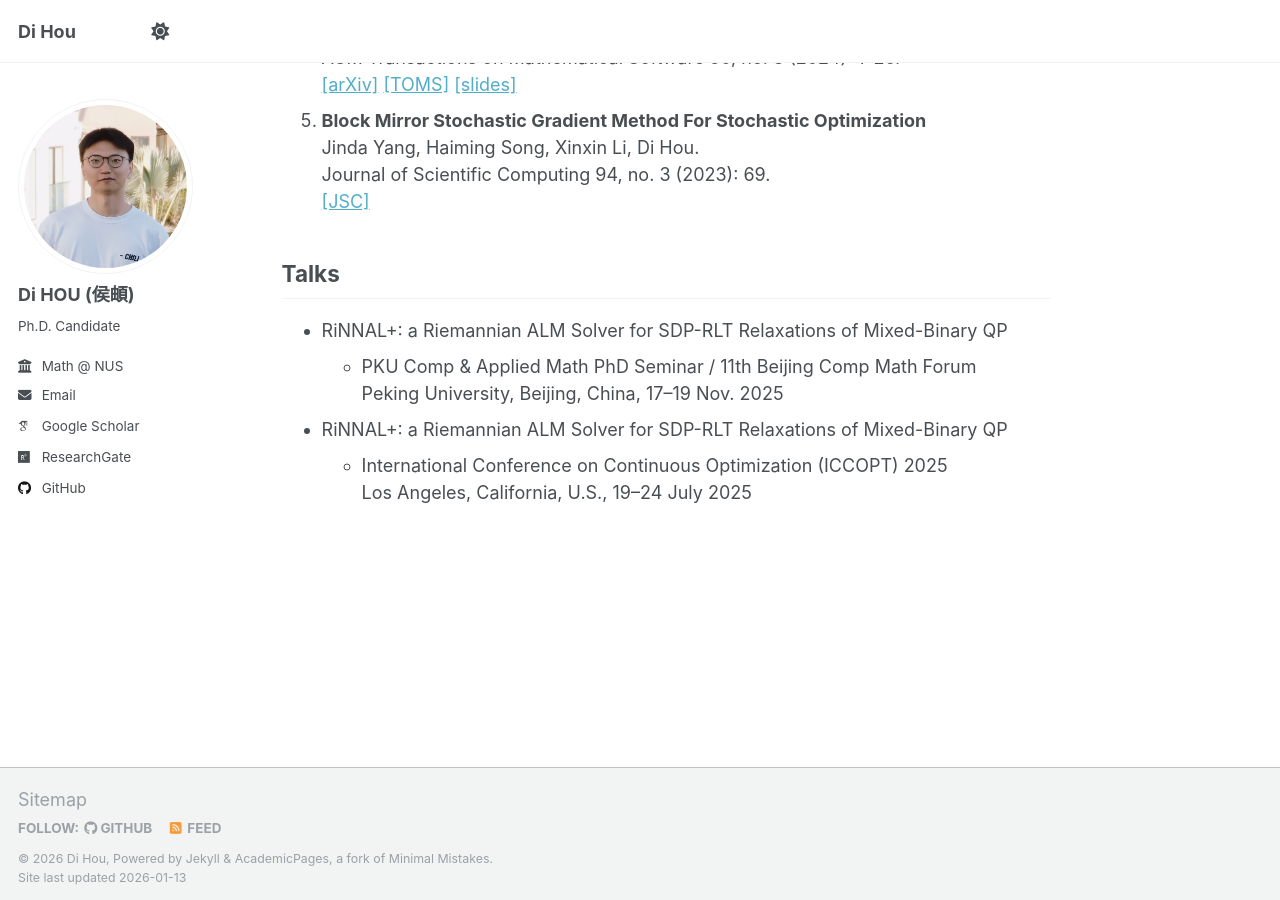
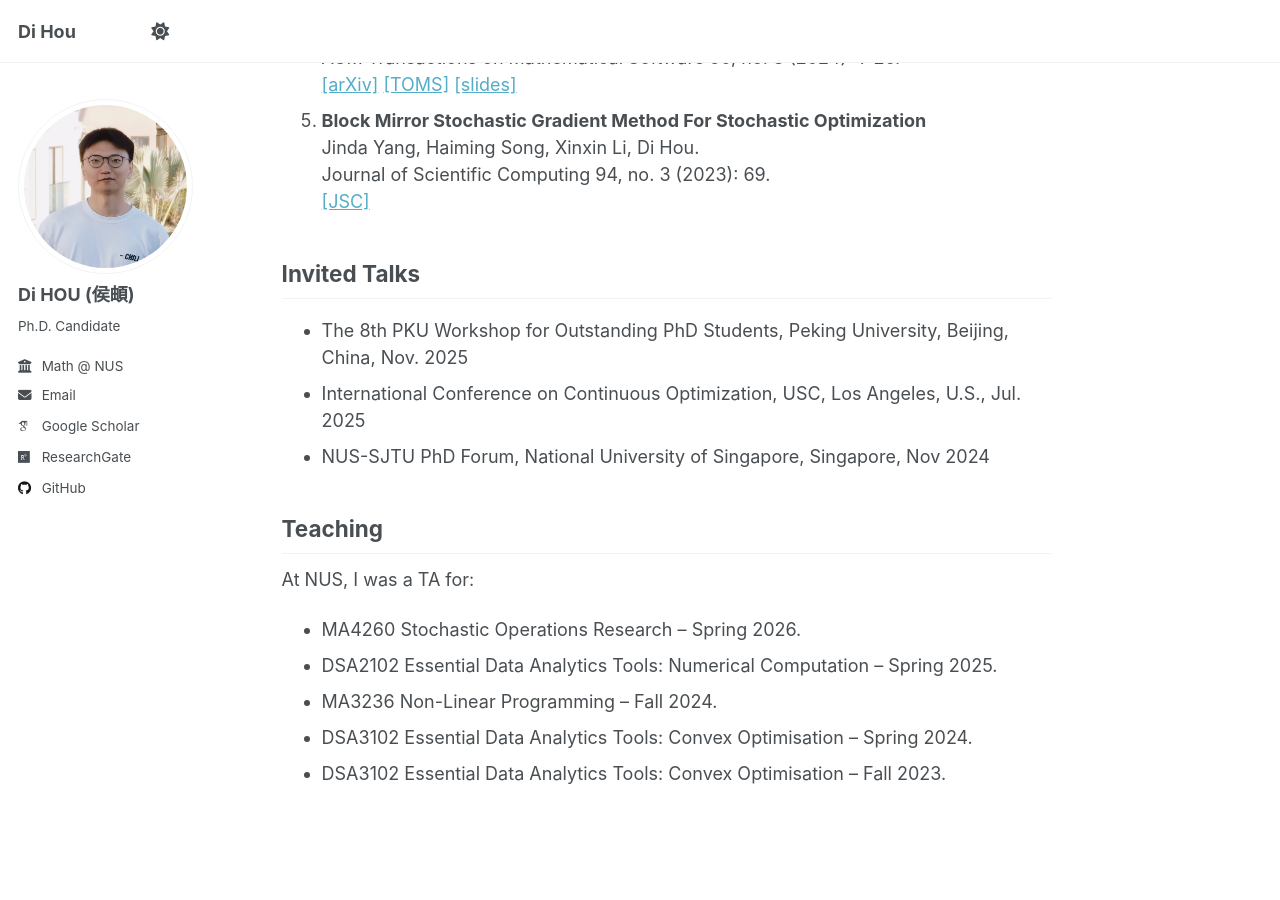
Before and after one commit to HouDiOpt/HouDiOpt.github.io, a Jekyll site: the page built from _pages/about.md, in a window 1280 px wide and 900 px high, scrolled down 898 px. Built offline with Jekyll 4.4.1, drawn with Linux system fonts in a browser that asks for light colours; some web fonts are replaced; a script that is not in the unit is left out.

Commit message:
Update about.md

```diff
--- a/_pages/about.md
+++ b/_pages/about.md
@@ -45,21 +45,17 @@ Publications
 <br>Journal of Scientific Computing 94, no. 3 (2023): 69.
 <br>[[JSC]](https://link.springer.com/article/10.1007/s10915-023-02110-y)
 
-Talks
+Invited Talks
 ------
-- RiNNAL+: a Riemannian ALM Solver for SDP-RLT Relaxations of Mixed-Binary QP
-    - PKU Comp & Applied Math PhD Seminar / 11th Beijing Comp Math Forum
-    <br> Peking University, Beijing, China, 17–19 Nov. 2025
-- RiNNAL+: a Riemannian ALM Solver for SDP-RLT Relaxations of Mixed-Binary QP
-    - International Conference on Continuous Optimization (ICCOPT) 2025
-    <br> Los Angeles, California, U.S., 19–24 July 2025
+- The 8th PKU Workshop for Outstanding PhD Students, Peking University, Beijing, China, Nov. 2025
+- International Conference on Continuous Optimization, USC, Los Angeles, U.S., Jul. 2025
+- NUS-SJTU PhD Forum, National University of Singapore, Singapore, Nov 2024
 
-<!--
 Teaching
 ------
 At NUS, I was a TA for:
-- DSA2102 Essential Data Analytics Tools: Numerical Computation  -- Spring 2025. (Merit Award)
-- MA3236 Non-Linear Programming -- Fall 2024. (Merit Award)
-- DSA3102 Essential Data Analytics Tools: Convex Optimisation -- Spring 2024. (Merit Award)
+- MA4260 Stochastic Operations Research -- Spring 2026.
+- DSA2102 Essential Data Analytics Tools: Numerical Computation  -- Spring 2025.
+- MA3236 Non-Linear Programming -- Fall 2024.
+- DSA3102 Essential Data Analytics Tools: Convex Optimisation -- Spring 2024.
 - DSA3102 Essential Data Analytics Tools: Convex Optimisation -- Fall 2023.
--->
```
